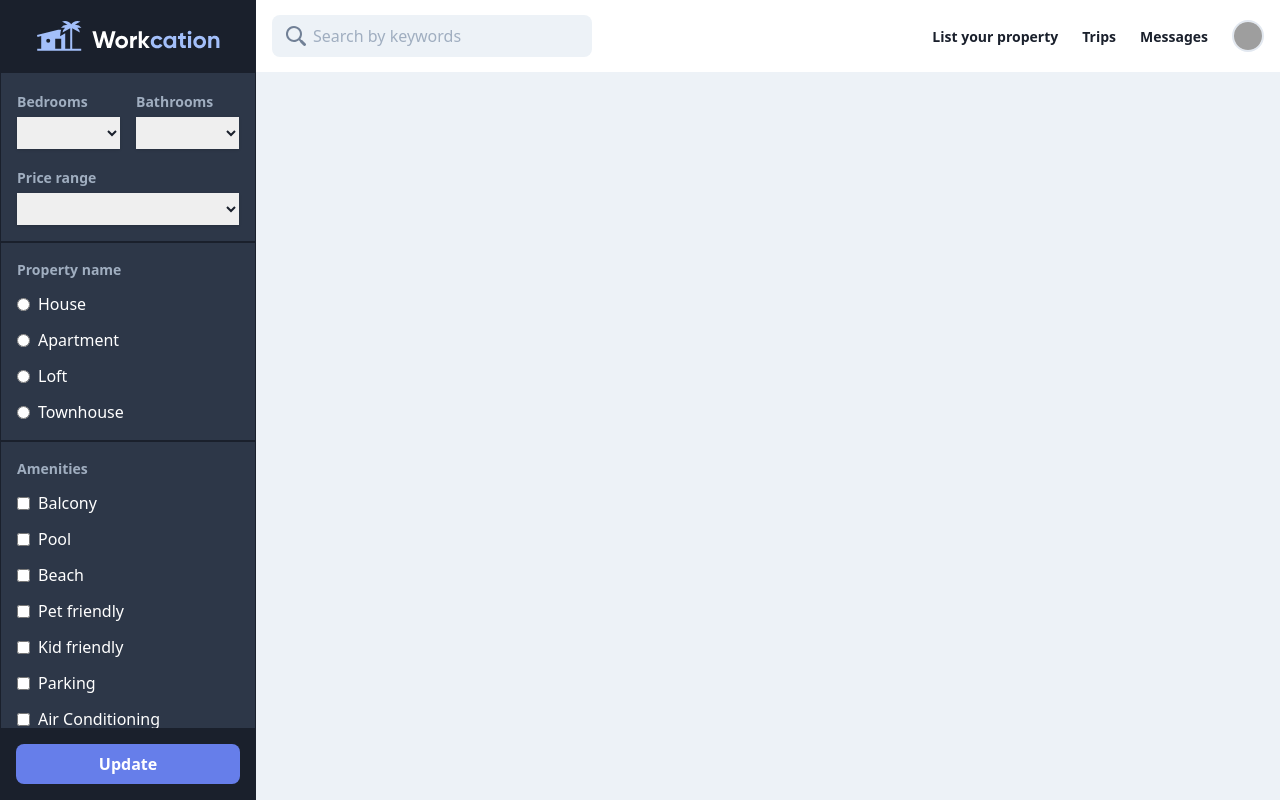
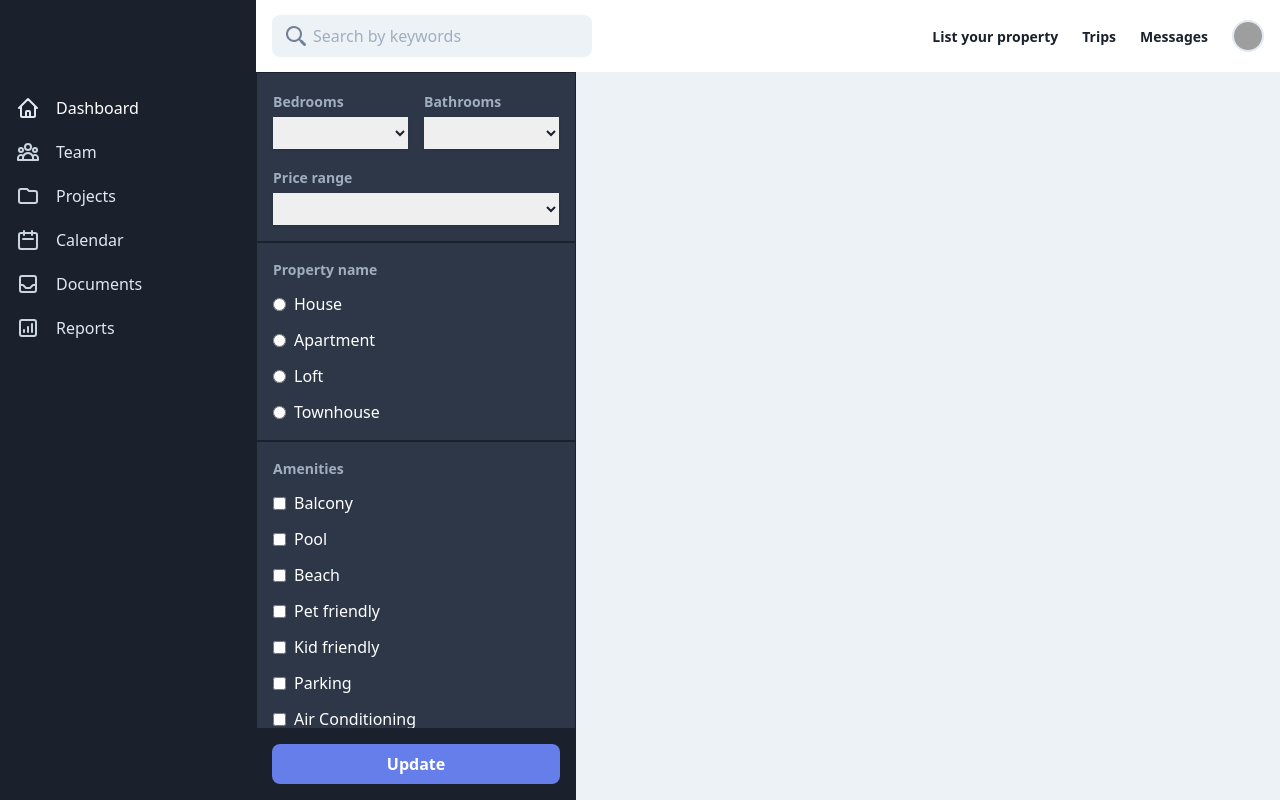
Before and after one commit to kevjose/devnotes, a React (Create React App) app in the folder may-2020/tailwind_css/rt-workcation/: page / in a window 1280 px wide. Built offline with nearby package versions, Linux system fonts and the light colour scheme; grey boxes are pictures that could not be loaded.

Commit message:
[21/5/2020][TAILWIND_WORKCATION] added side nav

```diff
--- a/may-2020/tailwind_css/rt-workcation/src/App.js
+++ b/may-2020/tailwind_css/rt-workcation/src/App.js
@@ -1,12 +1,14 @@
 import React from 'react';
 import SiteHeader from './components/SiteHeader';
 import SiteFilters from './components/SearchFilters';
+import SideNav from './components/SideNav';
 
 function App() {
   return (
     <div className='min-h-screen bg-gray-200 antialiased xl:flex xl:flex-col xl:h-screen'>
       <SiteHeader className='xl:flex-shrink-0' />
       <div className='xl:flex-1 xl:flex xl:overflow-y-hidden'>
+        <SideNav />
         <SiteFilters />
       </div>
     </div>
--- a/may-2020/tailwind_css/rt-workcation/src/components/SearchFilters.js
+++ b/may-2020/tailwind_css/rt-workcation/src/components/SearchFilters.js
@@ -7,7 +7,7 @@ const SearchFilters = () => {
   const [isOpen, setOpen] = useToogle(false);
 
   return (
-    <section className='bg-gray-800 xl:w-64 xl:h-full'>
+    <section className='bg-gray-800 xl:w-1/4 xl:h-full'>
       <div className='flex justify-between px-4 py-3 xl:hidden'>
         <div className='relative max-w-xs w-full'>
           <div className='absolute inset-y-0 left-0 flex items-center pl-3'>
--- /dev/null
+++ b/may-2020/tailwind_css/rt-workcation/src/components/SideNav.js
@@ -0,0 +1,153 @@
+import React from 'react';
+
+const SideNav = () => {
+  return (
+    <section className='bg-gray-900 xl:w-64 xl:h-full'>
+      <div className='flex px-4 py-3 xl:hidden'>
+        <a
+          href='dashboard'
+          className='inline-flex items-center px-1 pt-1 border-b-2 border-indigo-500 text-sm font-medium leading-5 text-gray-100 focus:outline-none focus:border-indigo-700 transition duration-150 ease-in-out'
+        >
+          Dashboard
+        </a>
+        <a
+          href='team'
+          className='ml-8 inline-flex items-center px-1 pt-1 border-b-2 border-transparent text-sm font-medium leading-5 text-gray-500 hover:text-gray-200 hover:border-gray-300 focus:outline-none focus:text-gray-700 focus:border-gray-300 transition duration-150 ease-in-out'
+        >
+          Team
+        </a>
+        <a
+          href='projects'
+          className='ml-8 inline-flex items-center px-1 pt-1 border-b-2 border-transparent text-sm font-medium leading-5 text-gray-500 hover:text-gray-200 hover:border-gray-300 focus:outline-none focus:text-gray-700 focus:border-gray-300 transition duration-150 ease-in-out'
+        >
+          Projects
+        </a>
+        <a
+          href='calendar'
+          className='ml-8 inline-flex items-center px-1 pt-1 border-b-2 border-transparent text-sm font-medium leading-5 text-gray-500 hover:text-gray-200 hover:border-gray-300 focus:outline-none focus:text-gray-700 focus:border-gray-300 transition duration-150 ease-in-out'
+        >
+          Calendar
+        </a>
+      </div>
+      <nav className='px-2 pt-4 hidden xl:block'>
+        <a
+          href='dashboard'
+          className='group flex items-center px-2 py-2 text-base leading-6 font-medium rounded-md text-white bg-gray-900 focus:outline-none focus:bg-gray-200 transition ease-in-out duration-150'
+        >
+          <svg
+            className='mr-4 h-6 w-6 text-gray-300 group-hover:text-gray-300 group-focus:text-gray-300 transition ease-in-out duration-150'
+            stroke='currentColor'
+            fill='none'
+            viewBox='0 0 24 24'
+          >
+            <path
+              strokeLinecap='round'
+              strokeLinejoin='round'
+              strokeWidth='2'
+              d='M3 12l9-9 9 9M5 10v10a1 1 0 001 1h3a1 1 0 001-1v-4a1 1 0 011-1h2a1 1 0 011 1v4a1 1 0 001 1h3a1 1 0 001-1V10M9 21h6'
+            />
+          </svg>
+          Dashboard
+        </a>
+        <a
+          href='team'
+          className='mt-1 group flex items-center px-2 py-2 text-base leading-6 font-medium rounded-md text-gray-300 hover:text-white hover:bg-gray-700 focus:outline-none focus:text-white focus:bg-gray-700 transition ease-in-out duration-150'
+        >
+          <svg
+            className='mr-4 h-6 w-6 text-gray-400 group-hover:text-gray-300 group-focus:text-gray-300 transition ease-in-out duration-150'
+            stroke='currentColor'
+            fill='none'
+            viewBox='0 0 24 24'
+          >
+            <path
+              strokeLinecap='round'
+              strokeLinejoin='round'
+              strokeWidth='2'
+              d='M17 20h5v-2a3 3 0 00-5.356-1.857M17 20H7m10 0v-2c0-.656-.126-1.283-.356-1.857M7 20H2v-2a3 3 0 015.356-1.857M7 20v-2c0-.656.126-1.283.356-1.857m0 0a5.002 5.002 0 019.288 0M15 7a3 3 0 11-6 0 3 3 0 016 0zm6 3a2 2 0 11-4 0 2 2 0 014 0zM7 10a2 2 0 11-4 0 2 2 0 014 0z'
+            />
+          </svg>
+          Team
+        </a>
+        <a
+          href='projects'
+          className='mt-1 group flex items-center px-2 py-2 text-base leading-6 font-medium rounded-md text-gray-300 hover:text-white hover:bg-gray-700 focus:outline-none focus:text-white focus:bg-gray-700 transition ease-in-out duration-150'
+        >
+          <svg
+            className='mr-4 h-6 w-6 text-gray-400 group-hover:text-gray-300 group-focus:text-gray-300 transition ease-in-out duration-150'
+            stroke='currentColor'
+            fill='none'
+            viewBox='0 0 24 24'
+          >
+            <path
+              strokeLinecap='round'
+              strokeLinejoin='round'
+              strokeWidth='2'
+              d='M3 7v10a2 2 0 002 2h14a2 2 0 002-2V9a2 2 0 00-2-2h-6l-2-2H5a2 2 0 00-2 2z'
+            />
+          </svg>
+          Projects
+        </a>
+        <a
+          href='calendar'
+          className='mt-1 group flex items-center px-2 py-2 text-base leading-6 font-medium rounded-md text-gray-300 hover:text-white hover:bg-gray-700 focus:outline-none focus:text-white focus:bg-gray-700 transition ease-in-out duration-150'
+        >
+          <svg
+            className='mr-4 h-6 w-6 text-gray-400 group-hover:text-gray-300 group-focus:text-gray-300 transition ease-in-out duration-150'
+            stroke='currentColor'
+            fill='none'
+            viewBox='0 0 24 24'
+          >
+            <path
+              strokeLinecap='round'
+              strokeLinejoin='round'
+              strokeWidth='2'
+              d='M8 7V3m8 4V3m-9 8h10M5 21h14a2 2 0 002-2V7a2 2 0 00-2-2H5a2 2 0 00-2 2v12a2 2 0 002 2z'
+            />
+          </svg>
+          Calendar
+        </a>
+        <a
+          href='documents'
+          className='mt-1 group flex items-center px-2 py-2 text-base leading-6 font-medium rounded-md text-gray-300 hover:text-white hover:bg-gray-700 focus:outline-none focus:text-white focus:bg-gray-700 transition ease-in-out duration-150'
+        >
+          <svg
+            className='mr-4 h-6 w-6 text-gray-400 group-hover:text-gray-300 group-focus:text-gray-300 transition ease-in-out duration-150'
+            stroke='currentColor'
+            fill='none'
+            viewBox='0 0 24 24'
+          >
+            <path
+              strokeLinecap='round'
+              strokeLinejoin='round'
+              strokeWidth='2'
+              d='M20 13V6a2 2 0 00-2-2H6a2 2 0 00-2 2v7m16 0v5a2 2 0 01-2 2H6a2 2 0 01-2-2v-5m16 0h-2.586a1 1 0 00-.707.293l-2.414 2.414a1 1 0 01-.707.293h-3.172a1 1 0 01-.707-.293l-2.414-2.414A1 1 0 006.586 13H4'
+            />
+          </svg>
+          Documents
+        </a>
+        <a
+          href='reports'
+          className='mt-1 group flex items-center px-2 py-2 text-base leading-6 font-medium rounded-md text-gray-300 hover:text-white hover:bg-gray-700 focus:outline-none focus:text-white focus:bg-gray-700 transition ease-in-out duration-150'
+        >
+          <svg
+            className='mr-4 h-6 w-6 text-gray-400 group-hover:text-gray-300 group-focus:text-gray-300 transition ease-in-out duration-150'
+            stroke='currentColor'
+            fill='none'
+            viewBox='0 0 24 24'
+          >
+            <path
+              strokeLinecap='round'
+              strokeLinejoin='round'
+              strokeWidth='2'
+              d='M16 8v8m-4-5v5m-4-2v2m-2 4h12a2 2 0 002-2V6a2 2 0 00-2-2H6a2 2 0 00-2 2v12a2 2 0 002 2z'
+            />
+          </svg>
+          Reports
+        </a>
+      </nav>
+      {/* <div className='flex justify-between px-4 py-3 xl:hidden'></div> */}
+    </section>
+  );
+};
+
+export default SideNav;
--- a/may-2020/tailwind_css/rt-workcation/src/components/SiteHeader.js
+++ b/may-2020/tailwind_css/rt-workcation/src/components/SiteHeader.js
@@ -16,22 +16,7 @@ const SiteHeader = () => {
             viewBox='0 0 185 32'
             fill='none'
             xmlns='http://www.w3.org/2000/svg'
-          >
-            <path
-              d='M121.09 28.336c2.352 0 4.392-1.248 5.424-3.12l-2.688-1.536c-.48.984-1.512 1.584-2.76 1.584-1.848 0-3.216-1.368-3.216-3.264 0-1.92 1.368-3.288 3.216-3.288 1.224 0 2.256.624 2.736 1.608l2.664-1.56c-.984-1.848-3.024-3.096-5.376-3.096-3.648 0-6.336 2.76-6.336 6.336 0 3.576 2.688 6.336 6.336 6.336zM137.084 16v1.416c-.864-1.08-2.16-1.752-3.912-1.752-3.192 0-5.832 2.76-5.832 6.336 0 3.576 2.64 6.336 5.832 6.336 1.752 0 3.048-.672 3.912-1.752V28h3.096V16h-3.096zm-3.336 9.384c-1.896 0-3.312-1.368-3.312-3.384s1.416-3.384 3.312-3.384c1.92 0 3.336 1.368 3.336 3.384s-1.416 3.384-3.336 3.384zM149.851 18.976V16h-2.712v-3.36l-3.096.936V16h-2.088v2.976h2.088v4.992c0 3.24 1.464 4.512 5.808 4.032v-2.808c-1.776.096-2.712.072-2.712-1.224v-4.992h2.712zM153.57 14.56c1.056 0 1.92-.864 1.92-1.896s-.864-1.92-1.92-1.92c-1.032 0-1.896.888-1.896 1.92s.864 1.896 1.896 1.896zM152.034 28h3.096V16h-3.096v12zM163.676 28.336c3.528 0 6.36-2.76 6.36-6.336 0-3.576-2.832-6.336-6.36-6.336-3.528 0-6.336 2.76-6.336 6.336 0 3.576 2.808 6.336 6.336 6.336zm0-3.024c-1.824 0-3.24-1.368-3.24-3.312 0-1.944 1.416-3.312 3.24-3.312 1.848 0 3.264 1.368 3.264 3.312 0 1.944-1.416 3.312-3.264 3.312zM178.886 15.664c-1.608 0-2.856.6-3.576 1.68V16h-3.096v12h3.096v-6.48c0-2.088 1.128-2.976 2.64-2.976 1.392 0 2.376.84 2.376 2.472V28h3.096v-7.368c0-3.192-1.992-4.968-4.536-4.968z'
-              fill='#A3BFFA'
-            />
-            <path
-              d='M61.063 28h3.768l3.144-11.088L71.143 28h3.768l4.704-16.8h-3.48L72.92 23.656 69.391 11.2H66.56l-3.504 12.456L59.84 11.2h-3.48L61.063 28zM85.674 28.336c3.528 0 6.36-2.76 6.36-6.336 0-3.576-2.832-6.336-6.36-6.336-3.528 0-6.336 2.76-6.336 6.336 0 3.576 2.808 6.336 6.336 6.336zm0-3.024c-1.824 0-3.24-1.368-3.24-3.312 0-1.944 1.416-3.312 3.24-3.312 1.848 0 3.264 1.368 3.264 3.312 0 1.944-1.416 3.312-3.264 3.312zM97.308 18.064V16h-3.096v12h3.096v-5.736c0-2.52 2.04-3.24 3.648-3.048V15.76c-1.512 0-3.024.672-3.648 2.304zM113.831 28l-4.968-6.072L113.687 16h-3.696l-4.128 5.28V11.2h-3.096V28h3.096v-5.448L110.231 28h3.6z'
-              fill='#fff'
-            />
-            <path
-              fillRule='evenodd'
-              clipRule='evenodd'
-              d='M43.911 12.604L36.213 8.16v20.645h9v2h-44v-2h4v-12.72l-3.728.933L1 15.078l21.09-5.273h3.122a9.552 9.552 0 0 0-.68 2.559l-.483 3.975 5.164-2.982v15.448h5V8.161l-7.696 4.444a7.502 7.502 0 0 1 2.565-4.8h-4.12a7.489 7.489 0 0 1 6.646-2.973l-5.591-3.228a7.488 7.488 0 0 1 6.696.402c1.039.6 1.88 1.41 2.5 2.347a7.461 7.461 0 0 1 2.5-2.347 7.49 7.49 0 0 1 6.698-.402l-5.593 3.228a7.488 7.488 0 0 1 6.646 2.973h-4.12a7.498 7.498 0 0 1 2.567 4.8zM25.213 28.805v-10h-6v10h6zm-11-8a2 2 0 1 1-4 0 2 2 0 0 1 4 0z'
-              fill='#A3BFFA'
-            />
-          </svg>
+          ></svg>
         </div>
 
         <div className='flex sm:hidden'>
```
